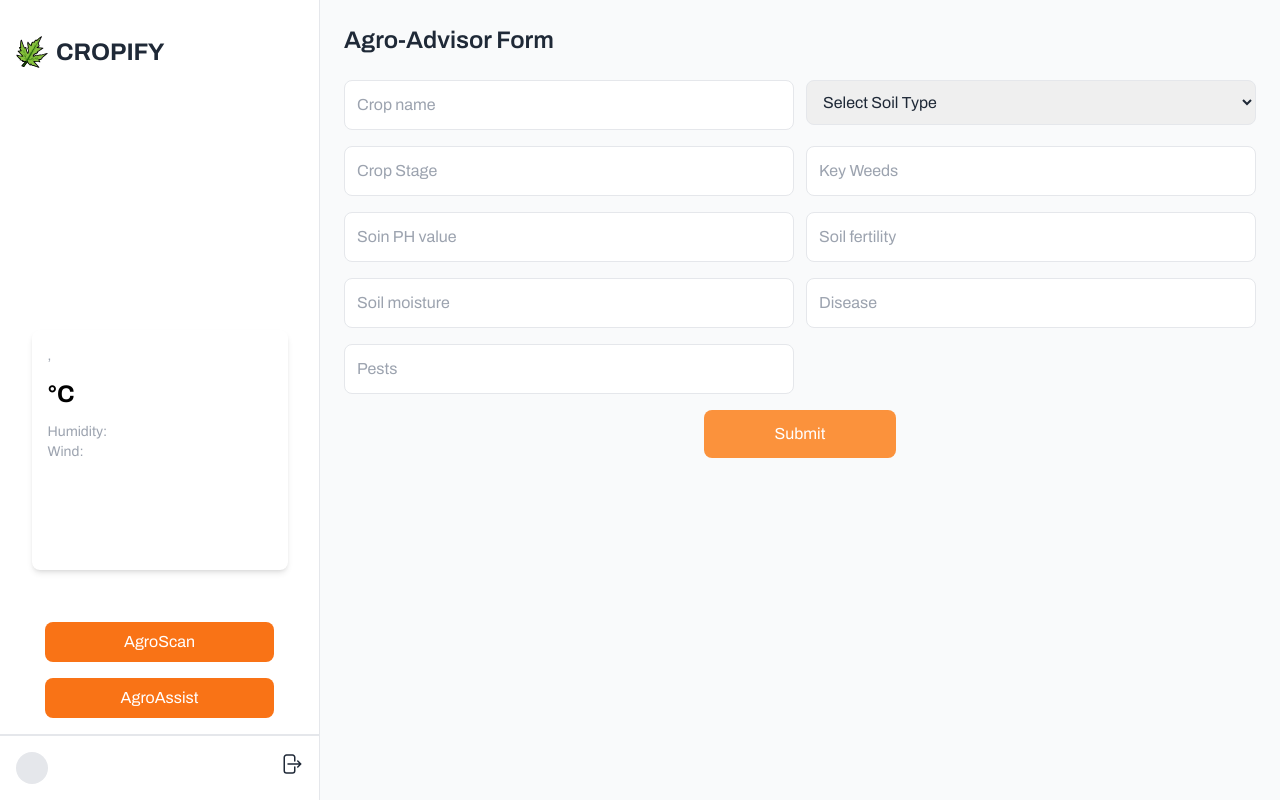
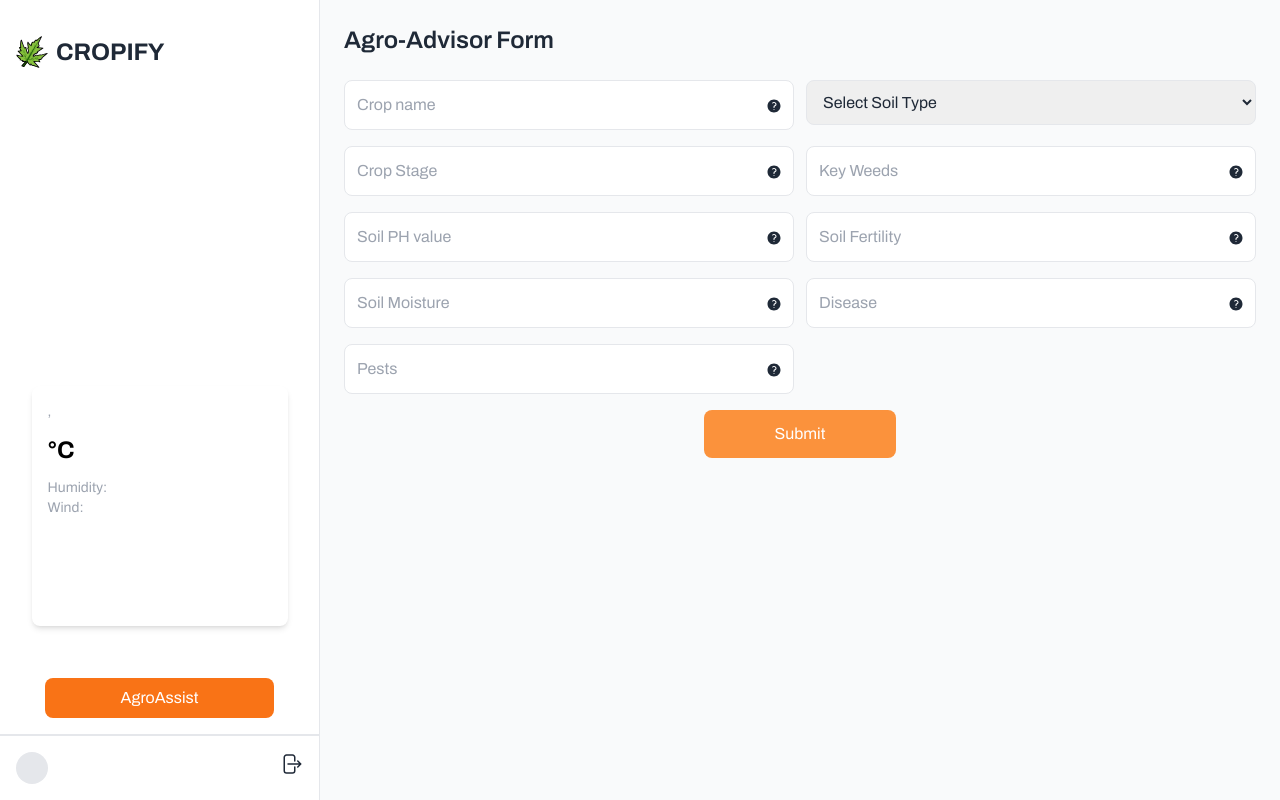
Before and after one commit to julius-amt/cropify, a Next.js app: page /agro-advisor in a window 1280 px wide. Built offline with nearby package versions, Linux system fonts and the light colour scheme; no server answers.

Commit message:
frontend enhancement

```diff
--- a/app/(advisor)/agro-advisor/page.jsx
+++ b/app/(advisor)/agro-advisor/page.jsx
@@ -13,6 +13,7 @@ import { darcula } from "react-syntax-highlighter/dist/cjs/styles/prism";
 import CircularProgress from "@mui/material/CircularProgress";
 import Weather from "@/app/_components/weather/Weather";
 import LogoutButton from "@/app/_components/LogoutButton";
+import ToolTip from "@/app/_components/ToolTip";
 
 export default function AgroAdvisorPage() {
     const {
@@ -23,7 +24,7 @@ export default function AgroAdvisorPage() {
         showResponse,
         loading,
         getLocation,
-        location
+        location,
     } = useContext(advisorContext);
 
     const [formData, setFormData] = useState({
@@ -98,7 +99,7 @@ export default function AgroAdvisorPage() {
                     <div className="flex items-center flex-col space-y-3 gap-10 justify-center">
                         <Weather />
                         <div className="flex-1 overflow-y-auto flex flex-col gap-4 w-full justify-center items-center">
-                            <Link
+                            {/* <Link
                                 href="#"
                                 className="w-[80%]"
                                 title="Feature will arrive in future version"
@@ -106,7 +107,7 @@ export default function AgroAdvisorPage() {
                                 <button className="w-full bg-orange-500  text-white py-2 px-4 rounded-lg hover:bg-green-600 transition-all hover:transition-all hover:duration-150 hover:delay-200 cursor-not-allowed">
                                     AgroScan
                                 </button>
-                            </Link>
+                            </Link> */}
                             <Link href="/chat" className="w-[80%]">
                                 <button className="w-full bg-orange-500 text-white py-2 px-4 rounded-lg hover:bg-green-600 hover:transition-all hover:duration-150 hover:delay-200 transition-colors">
                                     AgroAssist
@@ -180,11 +181,8 @@ export default function AgroAdvisorPage() {
                         <div></div>
 
                         <form onSubmit={handleSubmit} className="space-y-4">
-                            <div className="flex w-full space-x-3 ">
-                                <div className="space-y-2 w-full">
-                                    {/* <label className="block text-sm font-medium text-gray-700">
-                                        Crop
-                                    </label> */}
+                            <div className="flex w-full space-x-3">
+                                <div className="space-y-2 w-full relative">
                                     <input
                                         type="text"
                                         name="crop"
@@ -193,6 +191,10 @@ export default function AgroAdvisorPage() {
                                         placeholder="Crop name"
                                         className="w-full p-3 border rounded-lg focus:outline-none focus:ring-2 focus:ring-green-500"
                                     />
+                                    {/* Tooltip Icon */}
+                                    <div className="absolute top-[35%] right-3 transform -translate-y-1/2 group">
+                                        <ToolTip message="Enter the name of the crop being cultivated (e.g., Rice, Maize, Wheat, Tomatoes)." />
+                                    </div>
                                 </div>
 
                                 <div className="space-y-2 w-full">
@@ -215,11 +217,9 @@ export default function AgroAdvisorPage() {
                                 </div>
                             </div>
 
-                            <div className="flex w-full space-x-3 ">
-                                <div className="space-y-2 w-full">
-                                    {/* <label className="block text-sm font-medium text-gray-700">
-                                        Crop stage
-                                    </label> */}
+                            <div className="flex w-full space-x-3">
+                                {/* Crop Stage Input with Tooltip */}
+                                <div className="space-y-2 w-full relative">
                                     <input
                                         type="text"
                                         name="cropStage"
@@ -228,71 +228,82 @@ export default function AgroAdvisorPage() {
                                         placeholder="Crop Stage"
                                         className="w-full p-3 border rounded-lg focus:outline-none focus:ring-2 focus:ring-green-500"
                                     />
+                                    {/* Tooltip Component */}
+                                    <div className="absolute top-[35%] right-3 transform -translate-y-1/2">
+                                        <ToolTip message="Specify the stage of crop growth (e.g., seedling, flowering)." />
+                                    </div>
                                 </div>
 
-                                <div className="space-y-2 w-full">
-                                    {/* <label className="block text-sm font-medium text-gray-700">
-                                        key weeds
-                                    </label> */}
+                                {/* Key Weeds Input with ToolTip */}
+                                <div className="space-y-2 w-full relative">
                                     <input
                                         type="text"
                                         name="keyWeeds"
-                                        value={feildsValues.pest}
+                                        value={feildsValues.keyWeeds}
                                         onChange={fieldValuesChange}
                                         placeholder="Key Weeds"
                                         className="w-full p-3 border rounded-lg focus:outline-none focus:ring-2 focus:ring-green-500"
                                     />
+                                    {/* ToolTip Component */}
+                                    <div className="absolute top-[35%] right-3 transform -translate-y-1/2">
+                                        <ToolTip message="Enter the names of significant weeds affecting the crop." />
+                                    </div>
                                 </div>
                             </div>
 
                             <div className="w-full flex space-x-3">
-                                <div className="space-y-2 w-full">
-                                    {/* <label className="block text-sm font-medium text-gray-700">
-                                        SoilPH
-                                    </label> */}
+                                {/* Soil PH Input with Tooltip */}
+                                <div className="space-y-2 w-full relative">
                                     <input
                                         type="text"
                                         name="soilPH"
                                         value={feildsValues.soilPH}
                                         onChange={fieldValuesChange}
-                                        placeholder="Soin PH value"
+                                        placeholder="Soil PH value"
                                         className="w-full p-3 border rounded-lg focus:outline-none focus:ring-2 focus:ring-green-500"
                                     />
+                                    {/* Tooltip Component */}
+                                    <div className="absolute top-[35%] right-3 transform -translate-y-1/2">
+                                        <ToolTip message="Enter the pH value of the soil (e.g., 5.5, 7.0)." />
+                                    </div>
                                 </div>
-                                <div className="space-y-2 w-full">
-                                    {/* <label className="block text-sm font-medium text-gray-700">
-                                        Soil fertility
-                                    </label> */}
+
+                                {/* Soil Fertility Input with ToolTip */}
+                                <div className="space-y-2 w-full relative">
                                     <input
                                         type="text"
                                         name="soilFertility"
                                         value={feildsValues.soilFertility}
                                         onChange={fieldValuesChange}
-                                        placeholder="Soil fertility"
+                                        placeholder="Soil Fertility"
                                         className="w-full p-3 border rounded-lg focus:outline-none focus:ring-2 focus:ring-green-500"
                                     />
+                                    {/* ToolTip Component */}
+                                    <div className="absolute top-[35%] right-3 transform -translate-y-1/2">
+                                        <ToolTip message="Indicate soil fertility level (e.g., low, medium, high)." />
+                                    </div>
                                 </div>
                             </div>
 
                             <div className="w-full flex space-x-3">
-                                <div className="space-y-2 w-full">
-                                    {/* <label className="block text-sm font-medium text-gray-700">
-                                        Soil moisture
-                                    </label> */}
+                                {/* Soil Moisture Input with Tooltip */}
+                                <div className="space-y-2 w-full relative">
                                     <input
                                         type="text"
                                         name="soilMoisture"
                                         value={feildsValues.soilMoisture}
                                         onChange={fieldValuesChange}
-                                        placeholder="Soil moisture"
+                                        placeholder="Soil Moisture"
                                         className="w-full p-3 border rounded-lg focus:outline-none focus:ring-2 focus:ring-green-500"
                                     />
+                                    {/* Tooltip Component */}
+                                    <div className="absolute top-[35%] right-3 transform -translate-y-1/2">
+                                        <ToolTip message="Enter soil moisture level (e.g., 20%, 50%, 80%)." />
+                                    </div>
                                 </div>
 
-                                <div className="space-y-2 w-full">
-                                    {/* <label className="block text-sm font-medium text-gray-700">
-                                        Disease
-                                    </label> */}
+                                {/* Disease Input with ToolTip */}
+                                <div className="space-y-2 w-full relative">
                                     <input
                                         type="text"
                                         name="disease"
@@ -301,14 +312,16 @@ export default function AgroAdvisorPage() {
                                         placeholder="Disease"
                                         className="w-full p-3 border rounded-lg focus:outline-none focus:ring-2 focus:ring-green-500"
                                     />
+                                    {/* ToolTip Component */}
+                                    <div className="absolute top-[35%] right-3 transform -translate-y-1/2">
+                                        <ToolTip message="Specify the disease affecting the crop, if any (e.g., Blight, Rust, Powdery Mildew, Downy Mildew, Leaf Spot, Black Rot, Fusarium Wilt, Anthracnose)." />
+                                    </div>
                                 </div>
                             </div>
 
                             <div className="w-full flex space-x-3">
-                                <div className="space-y-2 w-full">
-                                    {/* <label className="block text-sm font-medium text-gray-700">
-                                        Pests
-                                    </label> */}
+                                {/* Pests Input with Tooltip */}
+                                <div className="space-y-2 w-full relative">
                                     <input
                                         type="text"
                                         name="pests"
@@ -317,19 +330,31 @@ export default function AgroAdvisorPage() {
                                         placeholder="Pests"
                                         className="w-full p-3 border rounded-lg focus:outline-none focus:ring-2 focus:ring-green-500"
                                     />
+                                    {/* Tooltip Component */}
+                                    <div className="absolute top-[35%] right-3 transform -translate-y-1/2">
+                                        <ToolTip message="Enter pests affecting crops (e.g., Aphids, Armyworms, Whiteflies, Cutworms, Grasshoppers, Spider Mites, Root Nematodes)." />
+                                    </div>
                                 </div>
 
+                                {/* Empty Div for Alignment */}
                                 <div className="space-y-2 w-full"></div>
                             </div>
 
                             <div className="w-full flex items-center justify-center">
                                 <button
                                     type="submit"
-                                    onClick={(e) => postAdvisorDetails(location.lat, location.lon )}
+                                    onClick={(e) =>
+                                        postAdvisorDetails(
+                                            location.lat,
+                                            location.lon
+                                        )
+                                    }
                                     disabled={disableBtn()}
                                     className="w-48 bg-orange-400 text-white py-3 rounded-lg hover:bg-green-500 transition-colors"
                                     style={{
-                                        cursor: disableBtn() ? "not-allowed" : "pointer",
+                                        cursor: disableBtn()
+                                            ? "not-allowed"
+                                            : "pointer",
                                     }}
                                 >
                                     {loading ? (
--- /dev/null
+++ b/app/_components/ToolTip.tsx
@@ -0,0 +1,26 @@
+import React from "react";
+
+interface ToolTipProps {
+    message: string;
+}
+
+const ToolTip: React.FC<ToolTipProps> = ({ message }) => {
+    return (
+        <div title={message} className="cursor-pointer">
+            <svg
+                xmlns="http://www.w3.org/2000/svg"
+                viewBox="0 0 24 24"
+                fill="currentColor"
+                className="size-4"
+            >
+                <path
+                    fillRule="evenodd"
+                    d="M2.25 12c0-5.385 4.365-9.75 9.75-9.75s9.75 4.365 9.75 9.75-4.365 9.75-9.75 9.75S2.25 17.385 2.25 12Zm11.378-3.917c-.89-.777-2.366-.777-3.255 0a.75.75 0 0 1-.988-1.129c1.454-1.272 3.776-1.272 5.23 0 1.513 1.324 1.513 3.518 0 4.842a3.75 3.75 0 0 1-.837.552c-.676.328-1.028.774-1.028 1.152v.75a.75.75 0 0 1-1.5 0v-.75c0-1.279 1.06-2.107 1.875-2.502.182-.088.351-.199.503-.331.83-.727.83-1.857 0-2.584ZM12 18a.75.75 0 1 0 0-1.5.75.75 0 0 0 0 1.5Z"
+                    clipRule="evenodd"
+                />
+            </svg>
+        </div>
+    );
+};
+
+export default ToolTip;
--- a/app/api/agro-advisor/route.ts
+++ b/app/api/agro-advisor/route.ts
@@ -20,6 +20,8 @@ export const POST = async (request: NextRequest) => {
         const params = request.nextUrl.searchParams;
         const lon = params.get("lon");
         const lat = params.get("lat");
+        console.log("lon", lon);
+        console.log("lat", lat);
 
         // fetch weather data through local /weather enpoint to the weatherapi.com
         const response = await fetch(
--- a/app/api/weather/route.ts
+++ b/app/api/weather/route.ts
@@ -7,12 +7,12 @@ export const GET = async (request: NextRequest) => {
     try {
         // get coordinates from query params
         const params = request.nextUrl.searchParams;
-        const lon = params.get("lon");
+        const lon = params.get("lon"); // value not beign used because the values are not being accurate
         const lat = params.get("lat");
 
         // fetch weather info from weatherapi.com
         const response = await fetch(
-            `${WEATHER_API_BASE_URL}?key=${WEATHER_API_KEY}&q=${lat},${lon}`
+            `${WEATHER_API_BASE_URL}?key=${WEATHER_API_KEY}&q=${5.5486},${-0.2012}`
         );
 
         if (response.ok) {
```
Also changed, not shown: app/(chat)/chat/page.jsx (+16 -17 lines), app/_components/_content/AdvisorContext.js (+12 -12 lines), app/page.tsx (+33 -78 lines).
